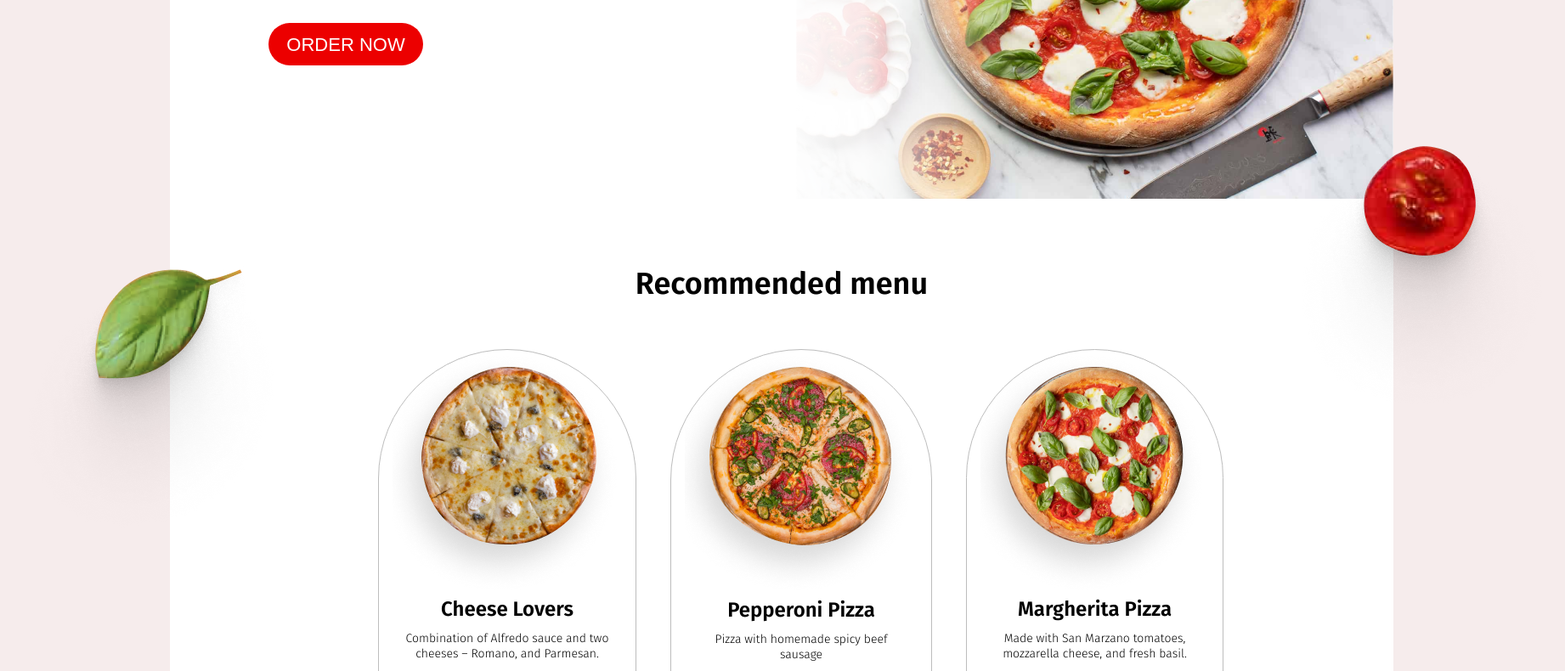
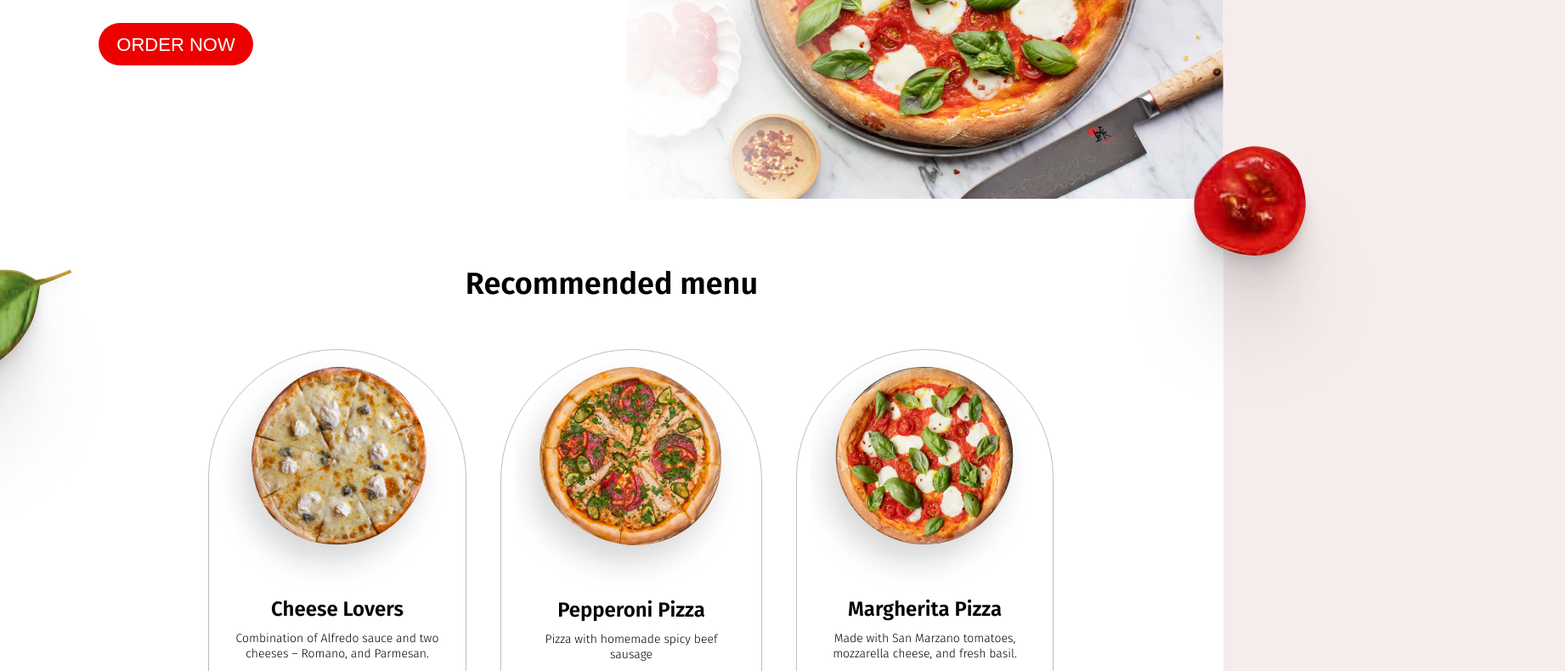
Before and after one commit to AnnaSokoltsova/pizza, a plain HTML site: page index.html in a window 1280 px wide. Shown: the part 574-1364 px from the top of the page at 85% size, 1842 px wide, since content can reach past the window. Drawn offline with nearby package versions, Linux system fonts and the light colour scheme.

Commit message:
Update main.css

```diff
--- a/css/main.css
+++ b/css/main.css
@@ -3,8 +3,6 @@ body {
     box-sizing: border-box;
     font-family: 'Fira Sans', sans-serif;
     position: relative;
-    padding-left: 200px;
-    padding-right: 200px;
 }
 
 .smallleaf {
```
